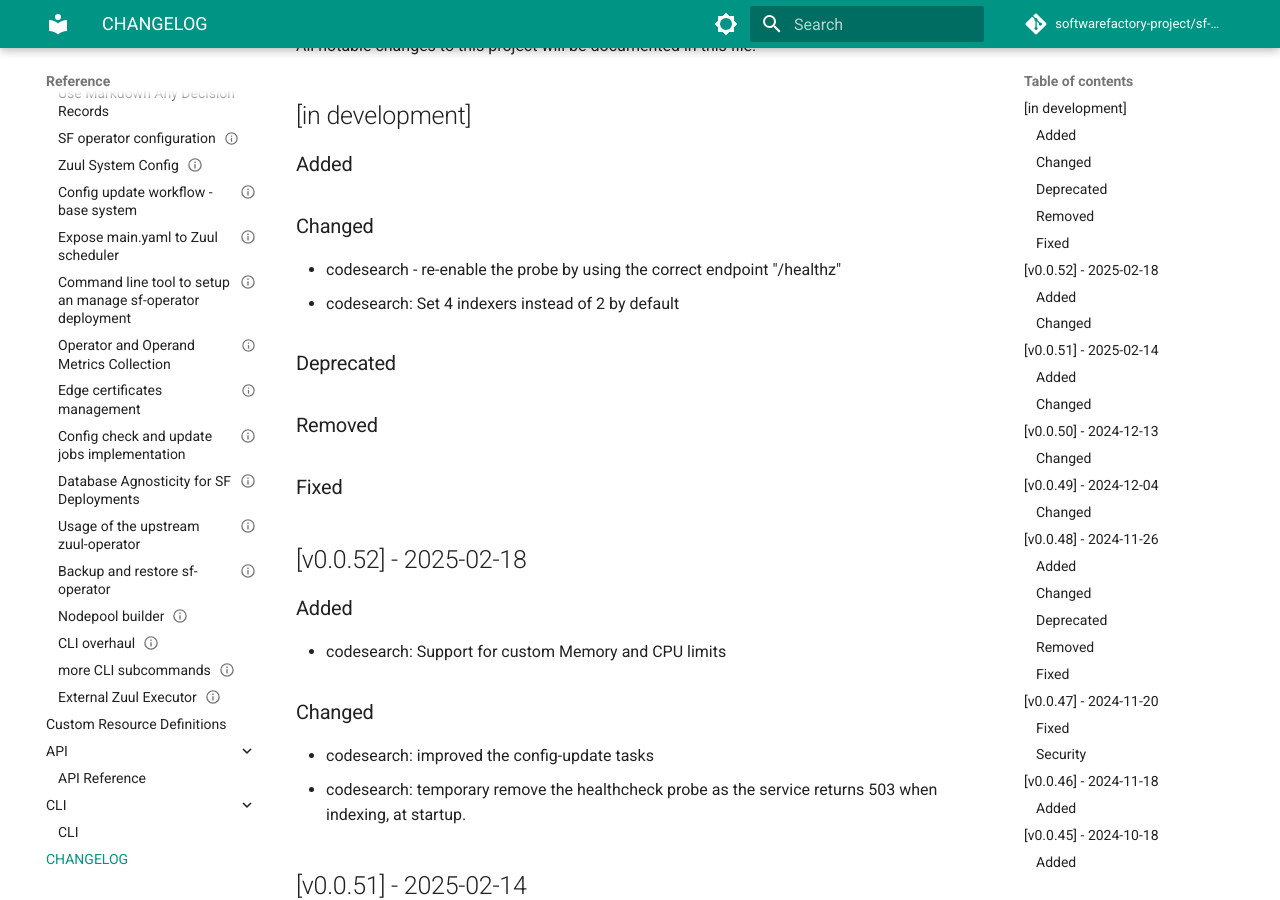
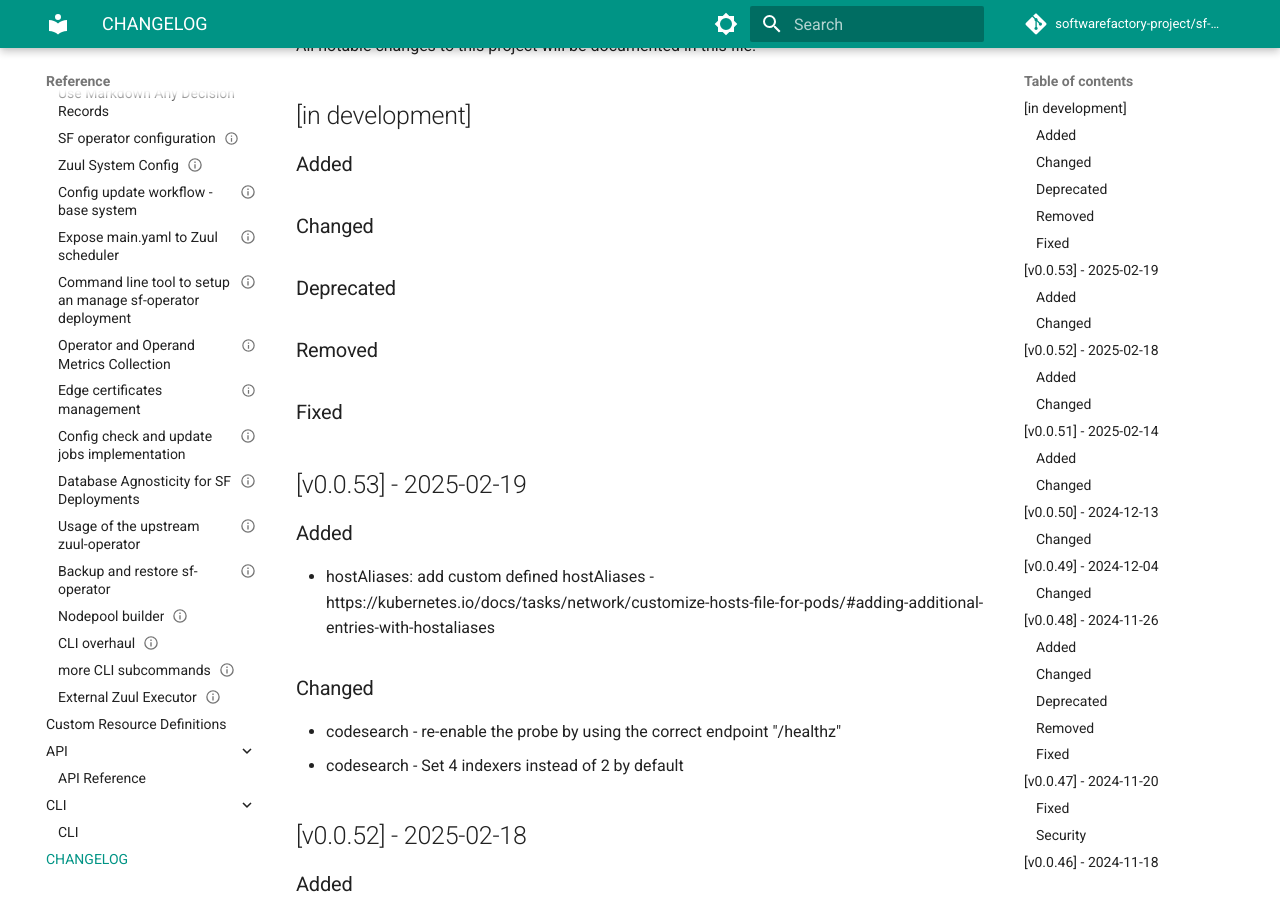
Before and after one commit to softwarefactory-project/sf-operator, an MkDocs documentation site: the page built from doc/reference/CHANGELOG.md, in a window 1280 px wide and 900 px high, scrolled down 195 px. Built offline with MkDocs 1.6.1 and Material for MkDocs 9.7.7, drawn with Linux system fonts in a browser that asks for light colours; comment, search, counter and statistics services are not loaded.

Commit message:
Release - v0.0.53
Change-Id: Id82311517592b90ccef2e01a651e13bd57622ed6

```diff
--- a/doc/reference/CHANGELOG.md
+++ b/doc/reference/CHANGELOG.md
@@ -6,13 +6,20 @@
 
 ### Added
 ### Changed
-
-- codesearch - re-enable the probe by using the correct endpoint "/healthz"
-- codesearch: Set 4 indexers instead of 2 by default
-
 ### Deprecated
 ### Removed
 ### Fixed
+
+## [v0.0.53] - 2025-02-19
+
+### Added
+
+- hostAliases: add custom defined hostAliases - https://kubernetes.io/docs/tasks/network/customize-hosts-file-for-pods/#adding-additional-entries-with-hostaliases
+
+### Changed
+
+- codesearch - re-enable the probe by using the correct endpoint "/healthz"
+- codesearch - Set 4 indexers instead of 2 by default
 
 ## [v0.0.52] - 2025-02-18
 
```
